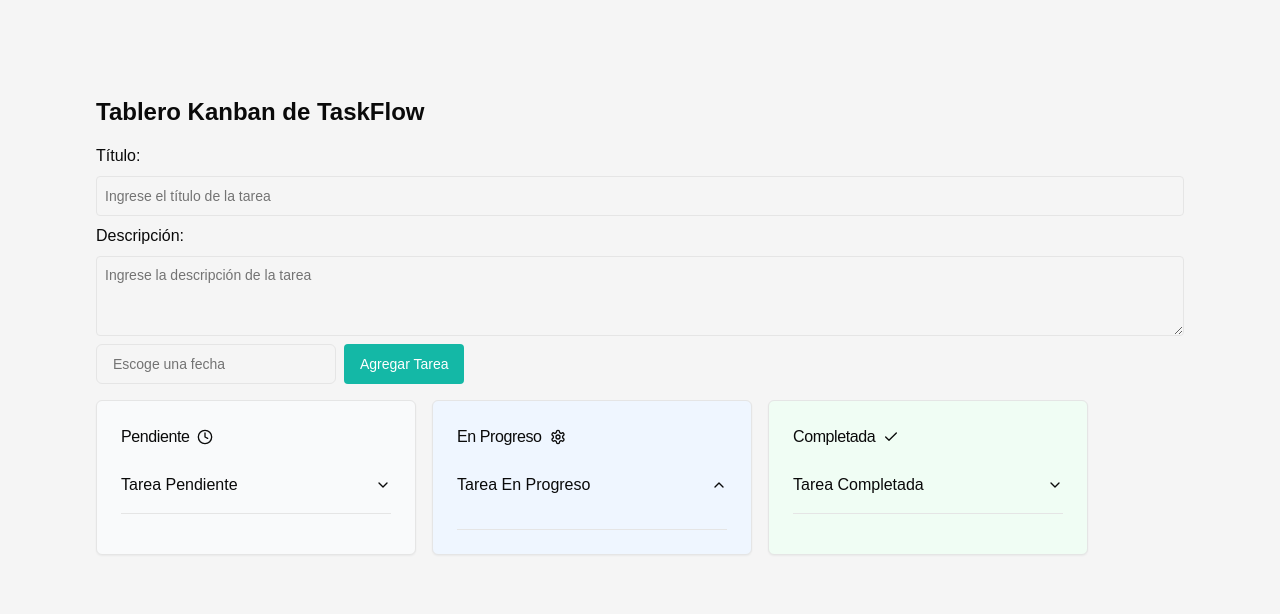
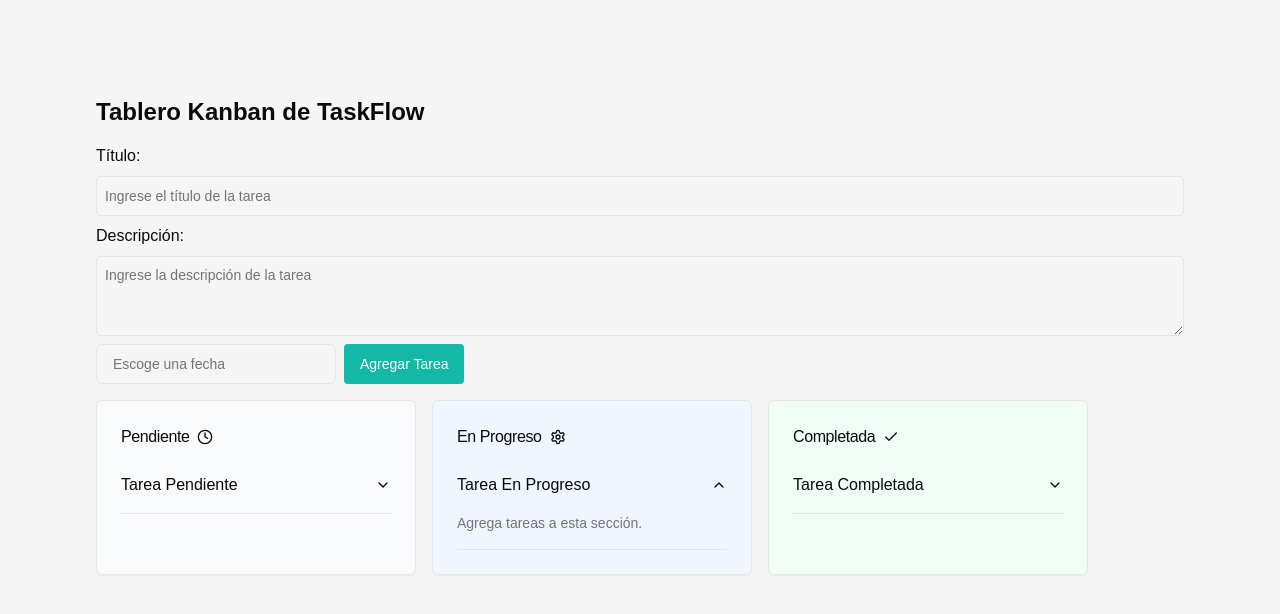
Before and after one commit to KaicerPirata/UCC-GO, a Next.js app: page / in a window 1280 px wide. Both pictures are taken after a click on the button "Tarea En Progreso". Shown: the top 614 px of the page. Built offline with nearby package versions, Linux system fonts and the light colour scheme.

Commit message:
tambien necesito que si no se llena alguna barra de a entender que s necesario

```diff
--- a/src/app/page.tsx
+++ b/src/app/page.tsx
@@ -34,14 +34,14 @@
   const [taskToDelete, setTaskToDelete] = useState<string | null>(null);
   const [fromColumnToDelete, setFromColumnToDelete] = useState<string | null>(null);
   const [formattedDate, setFormattedDate] = useState('Escoge una fecha');
-  const { toast } = useToast()
+  const {toast} = useToast()
   const [selectedTask, setSelectedTask] = useState<Task | null>(null);
   const [selectedColumn, setSelectedColumn] = useState<string | null>(null);
 
 
   useEffect(() => {
     if (dueDate instanceof Date) {
-      setFormattedDate(format(dueDate, "PPP", { locale: es }));
+      setFormattedDate(format(dueDate, "PPP", {locale: es}));
     } else {
       setFormattedDate('Escoge una fecha');
     }
@@ -94,13 +94,12 @@
 
     if (from === 'Pendiente') {
       [taskToMove, updatedPendingTasks] = removeTask(pendingTasks, setPendingTasks);
-      setPendingTasks(updatedPendingTasks)
     } else if (from === 'En Progreso') {
       [taskToMove, updatedInProgressTasks] = removeTask(inProgressTasks, setInProgressTasks);
-      setInProgressTasks(updatedInProgressTasks)
     } else if (from === 'Completada') {
       [taskToMove, updatedCompletedTasks] = removeTask(completedTasks, setCompletedTasks);
-      setCompletedTasks(updatedCompletedTasks)
+    } else {
+      return;
     }
 
     if (taskToMove) {
@@ -118,9 +117,7 @@
       }
     }
 
-    //Deselecciona la tarea
     setSelectedTask(null)
-
     toast({
       title: "Tarea movida!",
       description: `Tarea movida de ${from} a ${to}.`,
@@ -159,7 +156,6 @@
     setTaskToDelete(null);
     setFromColumnToDelete(null);
 
-    //Deselecciona la tarea
     setSelectedTask(null)
     toast({
       title: "Tarea eliminada!",
@@ -380,7 +376,12 @@
           <AccordionItem value={columnId}>
             <AccordionTrigger>{dropdownTitle}</AccordionTrigger>
             <AccordionContent>
-              {tasks.map((task, index) => {
+              {tasks.length === 0 ? (
+                <div className="text-sm text-muted-foreground">
+                  Agrega tareas a esta sección.
+                </div>
+              ) : (
+                tasks.map((task, index) => {
                   const taskNumber = index + 1;
                   return (
                     <div key={task.id} className="mb-2">
@@ -393,7 +394,8 @@
                       </Button>
                     </div>
                   );
-              })}
+                })
+              )}
             </AccordionContent>
           </AccordionItem>
         </Accordion>
@@ -434,7 +436,7 @@
         </div>
         {task.dueDate && (
           <span className={cn("text-sm", dueDateClassName)}>
-            Fecha: {task.dueDate ? format(task.dueDate, "PPP", { locale: es }) : 'Sin fecha'}
+            Fecha: {task.dueDate ? format(task.dueDate, "PPP", {locale: es}) : 'Sin fecha'}
           </span>
         )}
 
```
Lines whose indentation alone changed are shown as unchanged.
